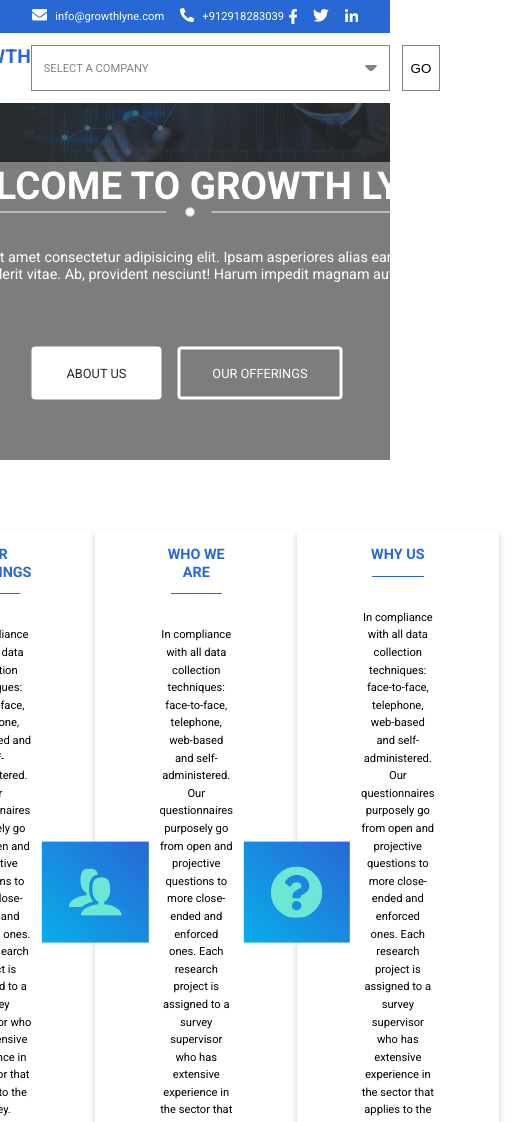
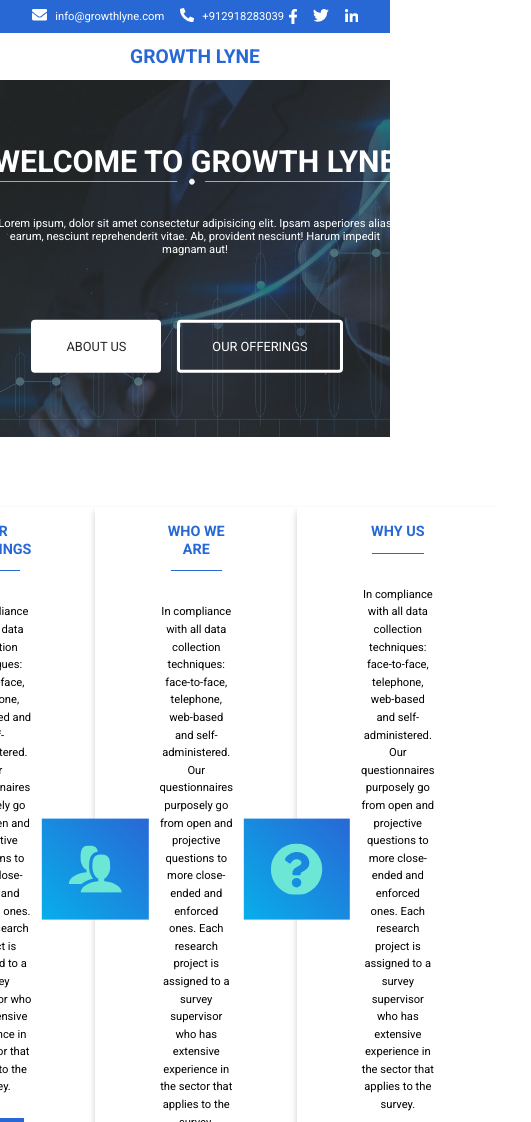
Before and after one commit to ObikaKelvin/growthlyne, a website: page index.html in a window 390 px wide. Shown: the top 1122 px of the page, 531 px wide, since content can reach past the window. Drawn offline with Linux system fonts and the light colour scheme.

Commit message:
added more media queries

```diff
--- a/css/style.css
+++ b/css/style.css
@@ -127,7 +127,8 @@
 
 .navbar__logo:link,
 .navbar__logo:visited{
-
+    display: flex;
+    align-items: center;
     font-size: 2.4rem;
     color: var(--blue);
     font-weight: bold;
@@ -269,14 +270,15 @@
     height: 44.6rem;
 }
 
-.banner__image{
+.banner__image {
     width: 100%;
-    background-size: contain;
-    background-position: bottom;
+    height: inherit;
+    background: url(../images/business-improvements-1024x576.jpg);
+    background-size: cover;
+    background-position: center;
     position: absolute;
-    top: -45%;
+    top: 0;
     z-index: 1;
-
 }
 
 .banner__overlay{
@@ -296,6 +298,7 @@
     display: flex;
     flex-direction: column;
     justify-content: center;
+    align-items: center;
     z-index: 3;
 }
 
@@ -878,6 +881,10 @@
         font-size: 56.25%;
     }
 
+    .banner__divider{
+        width: 68rem;
+    }
+
     .appendix__card--title{
         margin-bottom: 0;
     }
@@ -945,13 +952,65 @@
 
 
 @media only screen and (max-width: 915px){
-
-
     .testimonial {
         justify-content: flex-start;
-        width: 672.375px;
+        width: 672px;
         overflow-x: hidden;
         overflow-y: visible;
         padding: 4rem 0;
     }
 }
+
+@media only screen and (max-width: 800px){
+    .footer__container{
+        flex-direction: column;
+        /* align-items: center; */
+    }
+}
+
+@media only screen and (max-width: 699px){
+    .testimonial{
+        width: 447px;
+    }
+    .navbar__search--form {
+        justify-content: flex-end;
+    }
+}
+
+@media only screen and (max-width: 650px){
+    .header__main{
+        font-size: 4.2rem;
+    }
+
+    .banner__divider{
+        width: 58rem;
+    }
+
+    .header__sub{
+        width: 60rem;
+    }
+
+    .navbar__search--form{
+        display: none;
+    }
+
+    .navbar{
+        justify-content: center;
+    }
+}
+
+@media only screen and (max-width: 500px){
+    .header__sub{
+        font-size: 1.4rem;
+        width: 50rem;
+    }
+
+    .header__main{
+        font-size: 3.8rem;
+        align-self: center;
+    }
+
+    .banner__divider{
+        width: 52rem;
+    }
+}
--- a/index.html
+++ b/index.html
@@ -96,7 +96,8 @@
 
     <section id="banner__sm">
         <div class="banner__overlay"></div>
-        <img class="banner__image" src="images/business-improvements-1024x576.jpg" alt="growth lyne banner image">
+        <!-- <img class="banner__image" src="images/business-improvements-1024x576.jpg" alt="growth lyne banner image"> -->
+        <div class="banner__image"></div>
         <div class="banner__text">
             <h1 class="header__main">WELCOME TO GROWTH LYNE</h1>
             <img class="banner__divider" src="images/Group 18.png" alt="" srcset="">
```
Also changed, not shown: about_us.html (+1 -1 lines), knowledge_library.html (+1 -1 lines), our_offerings.html (+1 -1 lines).
